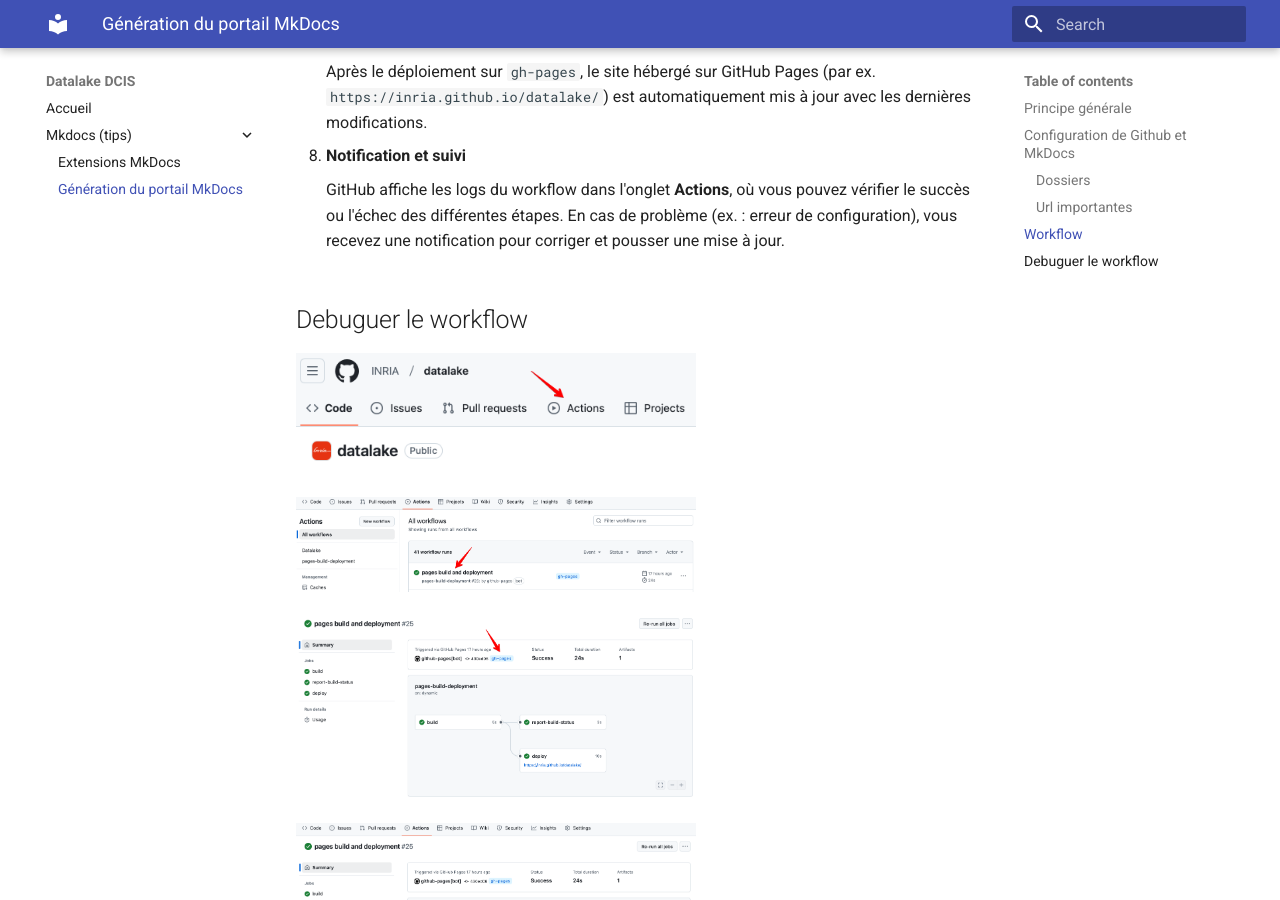
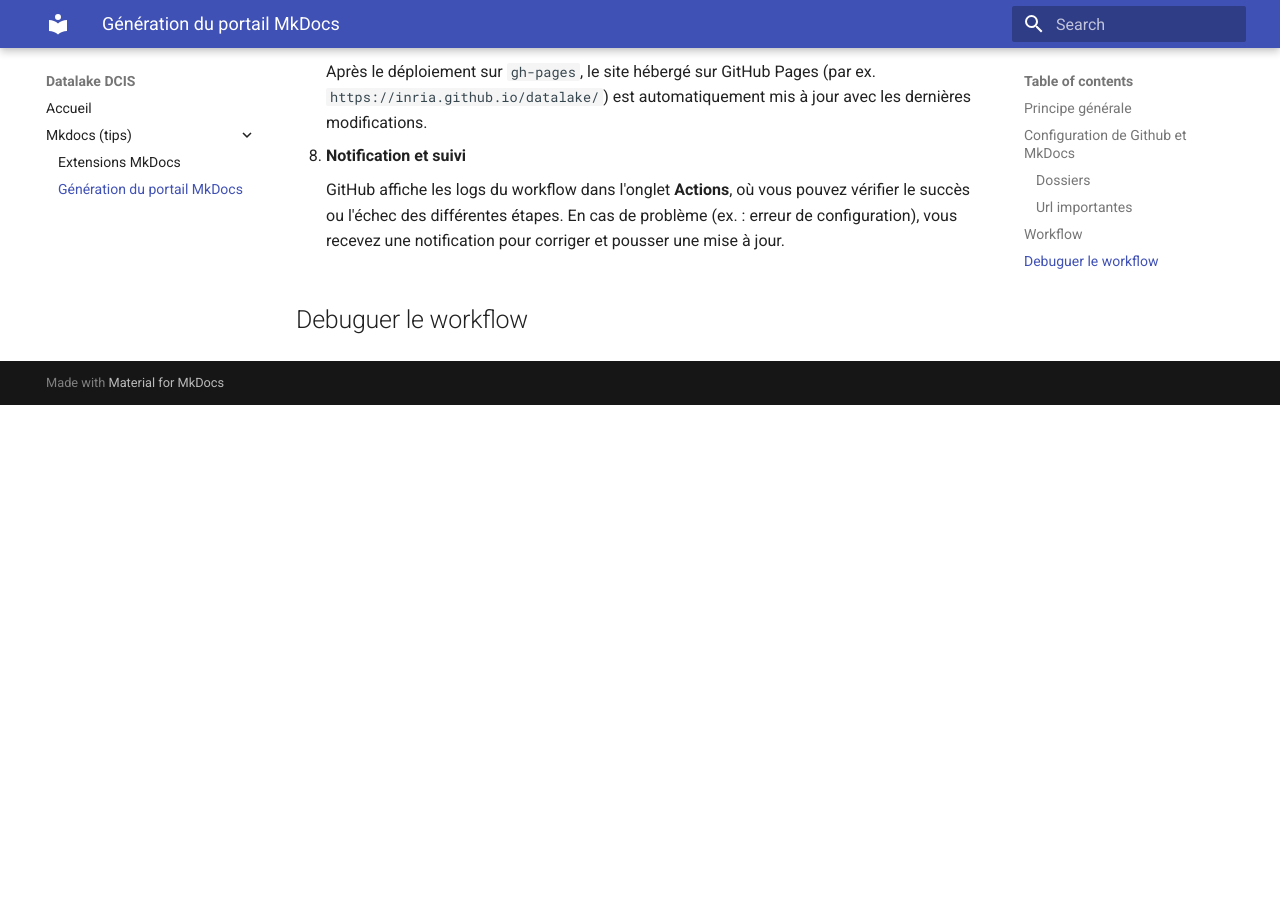
Before and after one commit to INRIA/datalake, an MkDocs documentation site: the page built from docs/Mkdocs (tips)/github-pages.md, in a window 1280 px wide and 900 px high, scrolled down 1877 px. Built offline with MkDocs 1.6.1 and Material for MkDocs 9.7.7, drawn with Linux system fonts in a browser that asks for light colours; after the commit the page ends 2282 px from its top, so only the background shows below that.

Commit message:
URL problem

```diff
--- a/docs/Mkdocs (tips)/github-pages.md
+++ b/docs/Mkdocs (tips)/github-pages.md
@@ -92,12 +92,16 @@
 
 ## Debuguer le workflow
 
-![Action button](Images/2024-12-13_11-28-35.png){ width="400" }
+[//]: # (![Action button]&#40;Images/2024-12-13_11-28-35.png&#41;{ width="400" })
 
-![build](Images/2024-12-13_11-37-06.png){ width="400" }
+[//]: # ()
+[//]: # (![build]&#40;Images/2024-12-13_11-37-06.png&#41;{ width="400" })
 
-![gh-pages](Images/2024-12-13_11-37-31.png){ width="400" }
+[//]: # ()
+[//]: # (![gh-pages]&#40;Images/2024-12-13_11-37-31.png&#41;{ width="400" })
 
-![see build details](Images/2024-12-13_11-38-08.png){ width="400" }
+[//]: # ()
+[//]: # (![see build details]&#40;Images/2024-12-13_11-38-08.png&#41;{ width="400" })
 
-![build details](Images/2024-12-13_11-38-30.png){ width="400" }
+[//]: # ()
+[//]: # (![build details]&#40;Images/2024-12-13_11-38-30.png&#41;{ width="400" })
```
